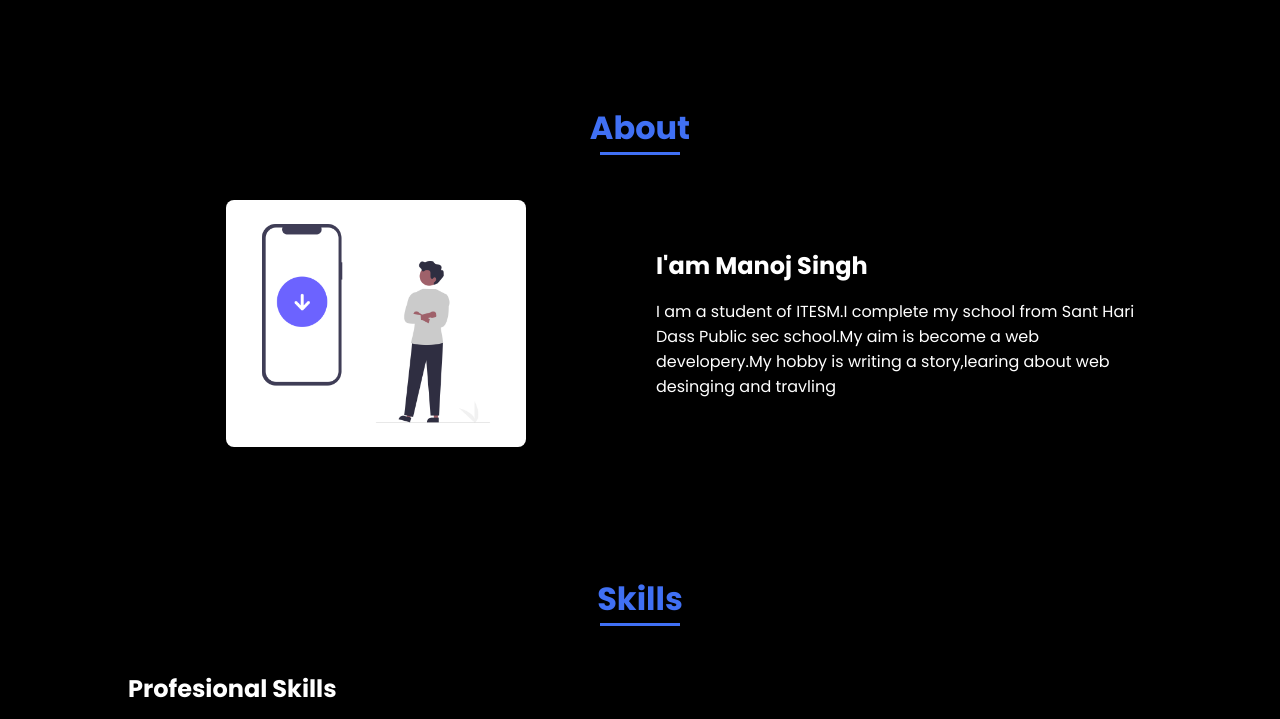
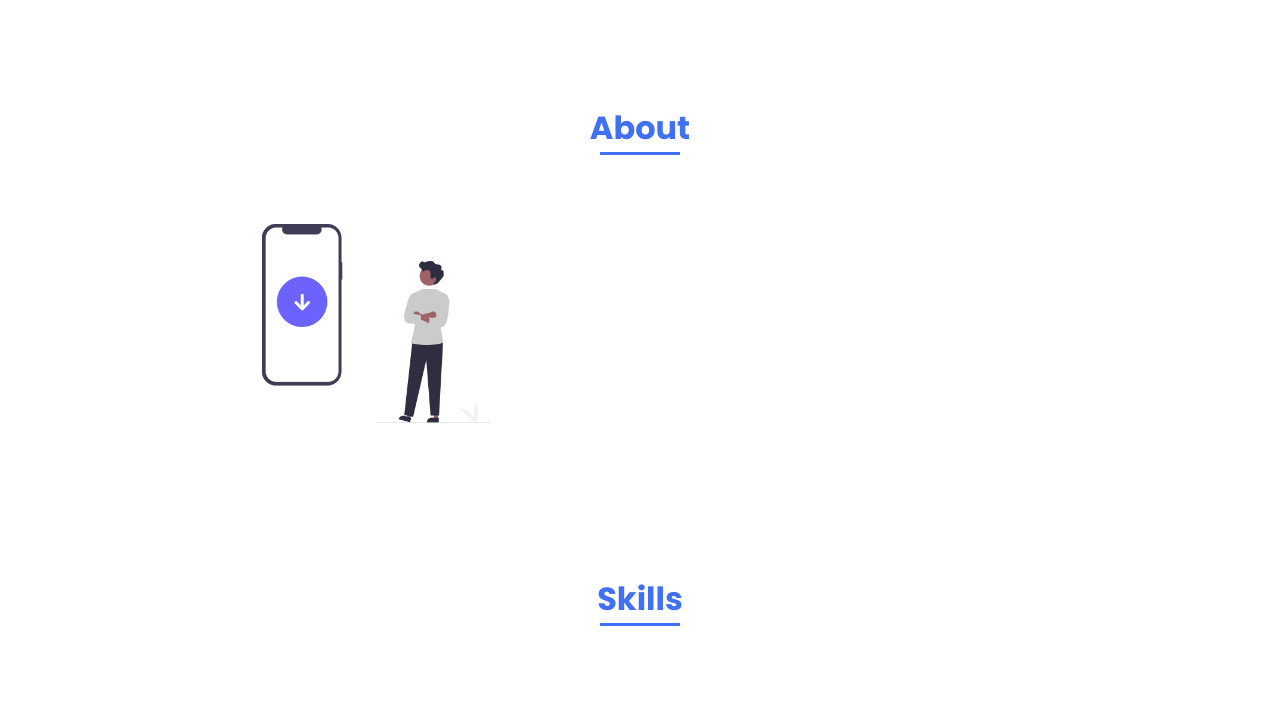
Before and after one commit to manojsingh7838/portfoliowebms, a plain HTML site: page index.html in a window 1280 px wide. Shown: the part 776-1495 px from the top of the page. Drawn offline with nearby package versions, Linux system fonts and the light colour scheme.

Commit message:
index.html

```diff
--- a/index.html
+++ b/index.html
@@ -8,7 +8,7 @@
 
         <title>Manoj singh </title>
     </head>
-    <body>
+    <body style="background:white;">
 
          <!-- HEADER -->
          <header class="l-header">
```
